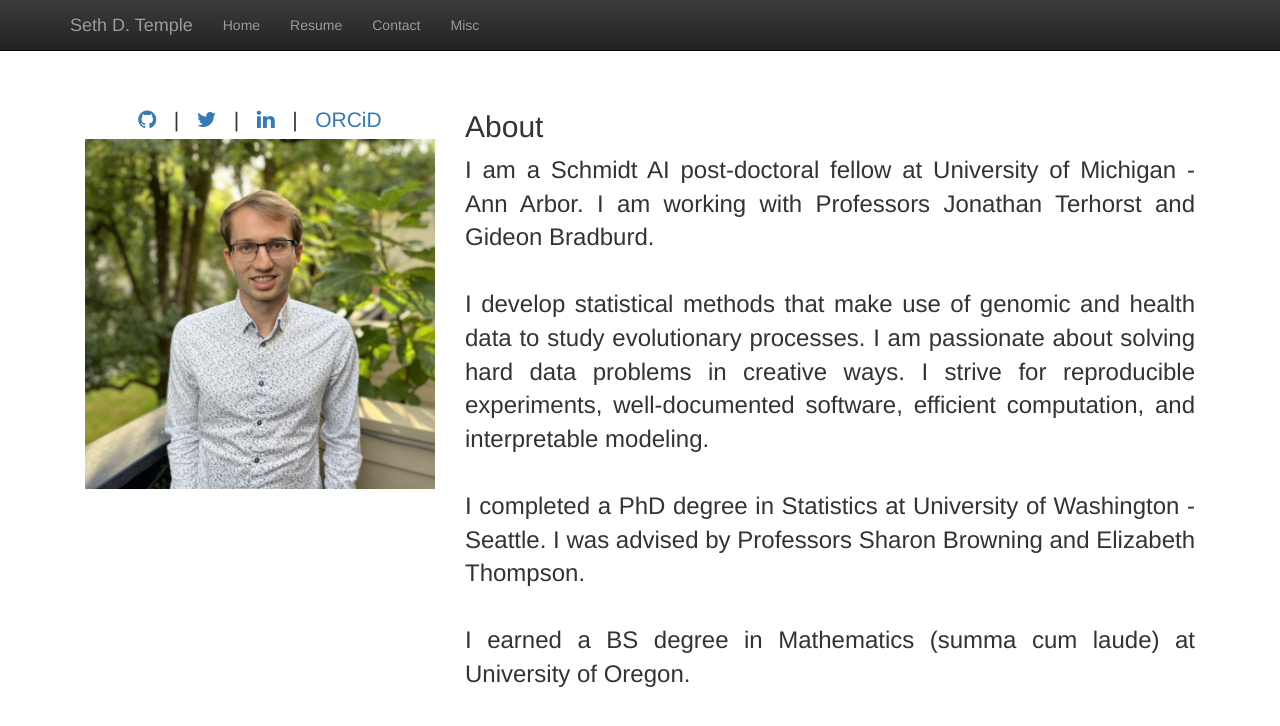
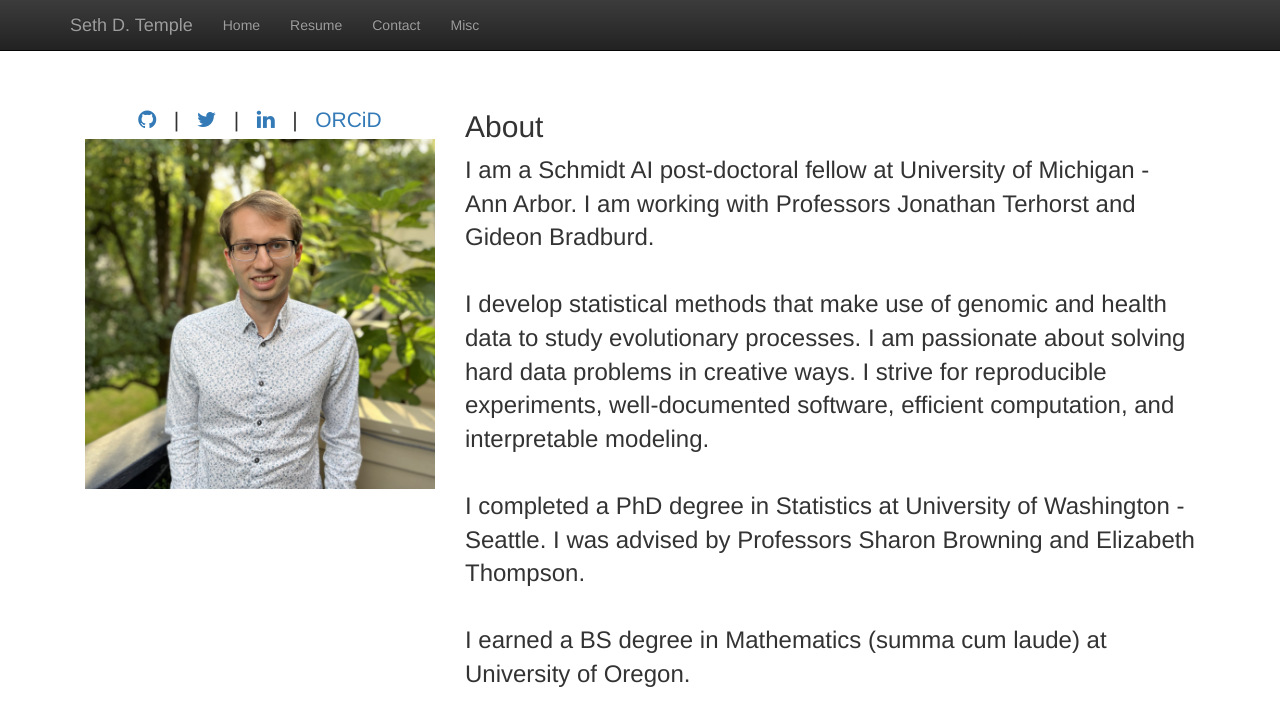
Before and after one commit to sdtemple/sdtemple.github.io, a Jekyll site: the page built from index.html, in a window 1280 px wide. Shown: the top 726 px of the page. Built offline with Jekyll 4.4.1, drawn with Linux system fonts in a browser that asks for light colours; nearby versions of some CDN libraries; library files that are not in the unit come from our copies.

Commit message:
dont justify

```diff
--- a/index.html
+++ b/index.html
@@ -23,7 +23,7 @@ title:  'Seth D. Temple'
 
 <div class="col-md-8">
   <h2 class="featurette-heading">About </h2>
-  <p class="lead" style="font-size: 24px; text-align: justify">
+  <p class="lead" style="font-size: 24px">
 I am a Schmidt AI post-doctoral fellow at University of Michigan - Ann Arbor.
 I am working with Professors Jonathan Terhorst and Gideon Bradburd.
 <br/>
```
